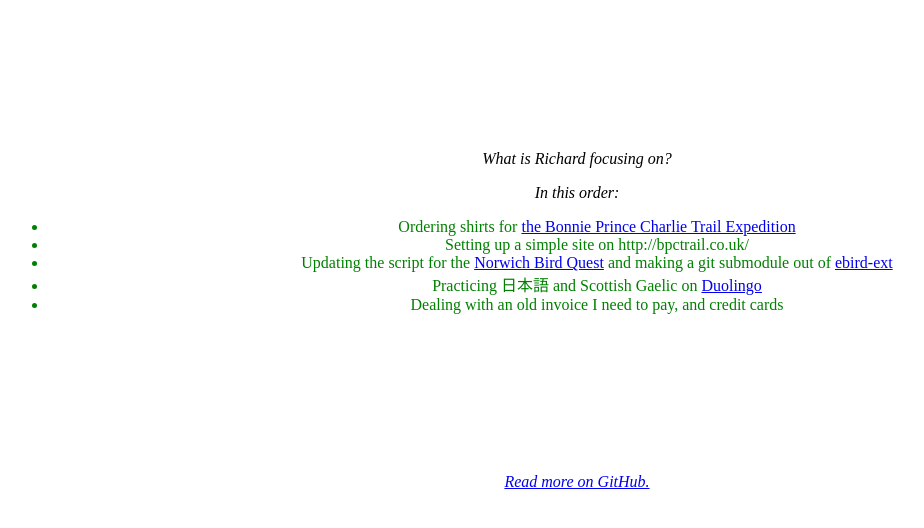
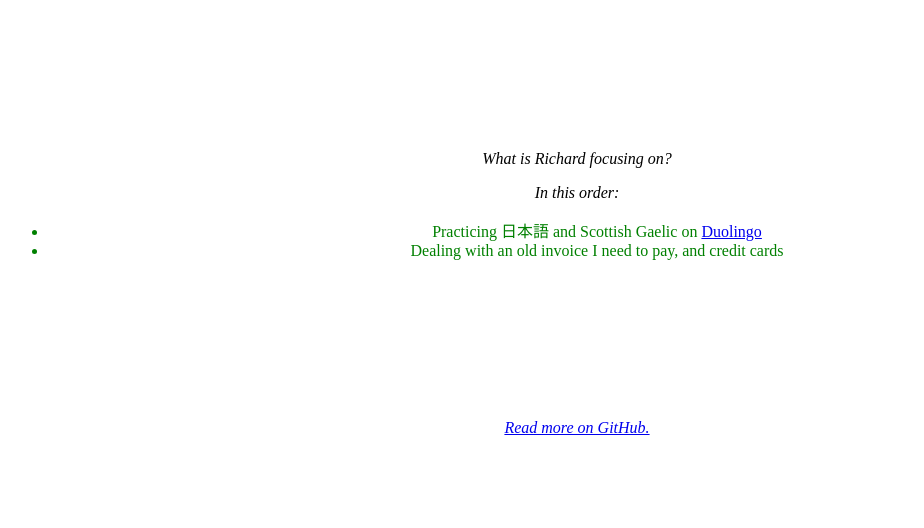
Before and after one commit to RichardLitt/what-is-richard-doing-now, a Jekyll site: the page built from index.md, in a window 1280 px wide. Shown: the top 528 px of the page, without its empty margins (63-987 px from the left). Built offline with Jekyll 4.4.1, drawn with Linux system fonts in a browser that asks for light colours; our own code applies the rules of GitHub Pages for plain Markdown files.

Commit message:
Finish tasks

```diff
--- a/index.md
+++ b/index.md
@@ -1,5 +1,5 @@
 ---
-description: Ordering shirts for [the Bonnie Prince Charlie Trail Expedition](http://bpctrail.co.uk/)
+description: Practicing 日本語 and Scottish Gaelic on [Duolingo](https://www.duolingo.com/profile/RichardLitt)
 ---
 
 What is Richard focusing on?
--- a/list.md
+++ b/list.md
@@ -1,5 +1,2 @@
-- Ordering shirts for [the Bonnie Prince Charlie Trail Expedition](http://bpctrail.co.uk/)
-- Setting up a simple site on http://bpctrail.co.uk/
-- Updating the script for the [Norwich Bird Quest](https://vtecostudies.org/wildlife/wildlife-watching/vermont-county-bird-quest/norwich-quest-2022/) and making a git submodule out of [ebird-ext](https://github.com/RichardLitt/birdinginvermont.com/tree/main/src/ebird-ext)
 - Practicing 日本語 and Scottish Gaelic on [Duolingo](https://www.duolingo.com/profile/RichardLitt)
 - Dealing with an old invoice I need to pay, and credit cards
```
